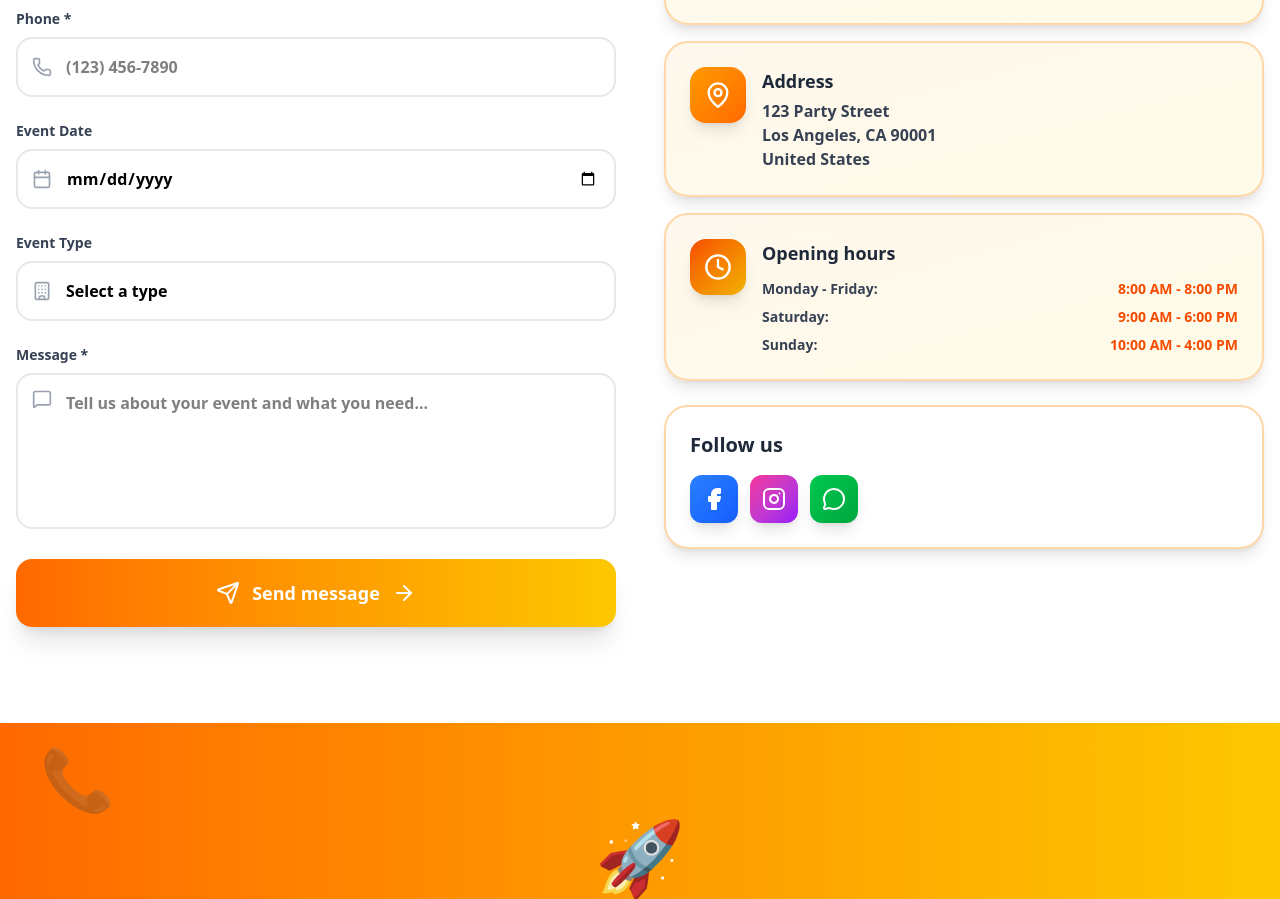
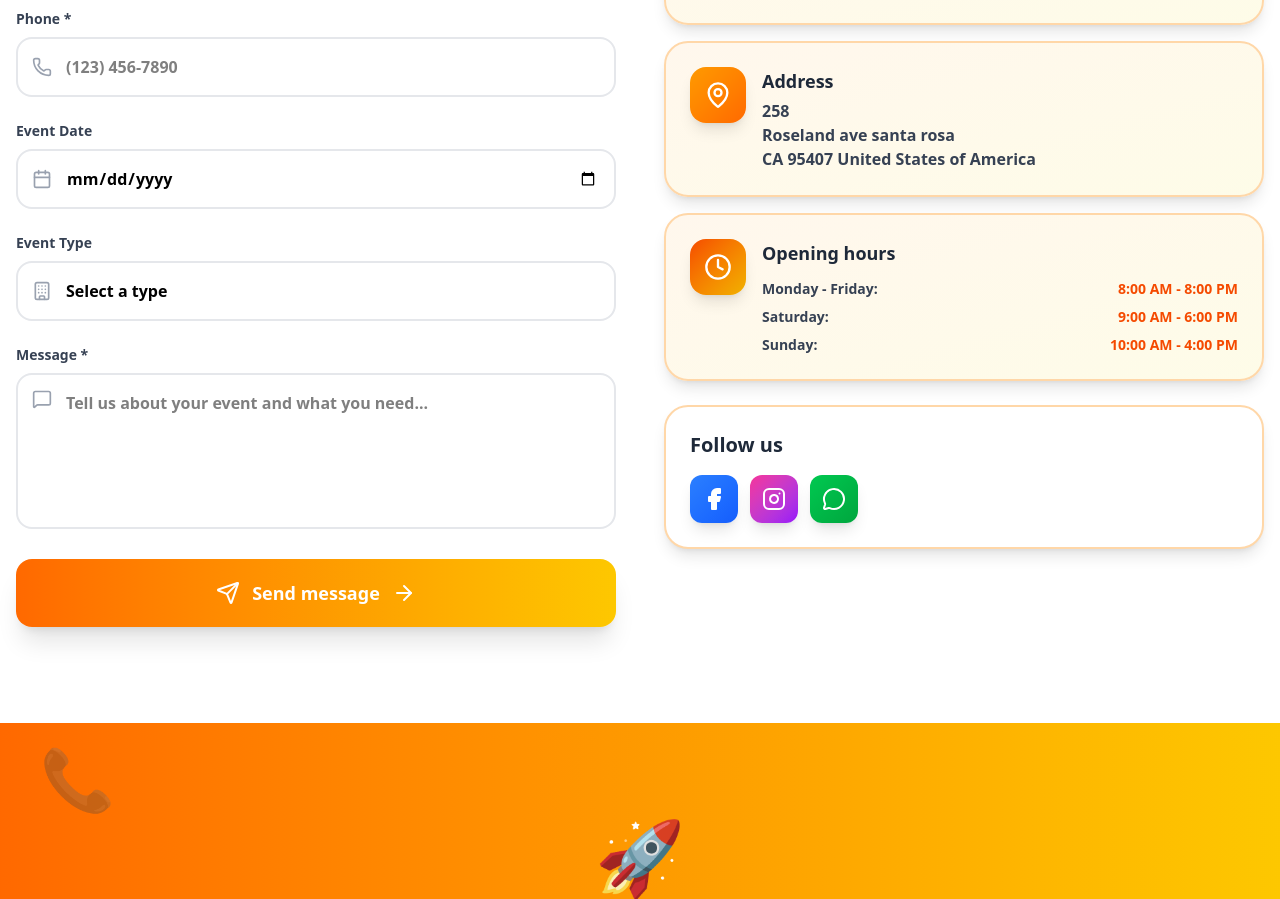
Before and after one commit to teka369/fiesta-react, a React (Vite) app: page /contact in a window 1280 px wide. Shown: the part 1287-2186 px from the top of the page. Built offline with nearby package versions, Linux system fonts and the light colour scheme; no server answers.

Commit message:
fixed addresdd

```diff
--- a/src/views/Contacto/Contacto.tsx
+++ b/src/views/Contacto/Contacto.tsx
@@ -364,9 +364,9 @@ const ContactFormSection: React.FC = () => {
                   <div className="flex-1">
                     <h3 className="text-lg font-black text-gray-800 mb-1">Address</h3>
                     <p className="text-gray-700 font-semibold">
-                      123 Party Street<br />
-                      Los Angeles, CA 90001<br />
-                      United States
+                      258<br />
+                      Roseland ave santa rosa<br />
+                      CA 95407 United States of America
                     </p>
                   </div>
                 </div>
```
